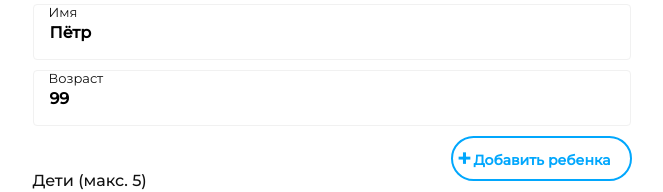
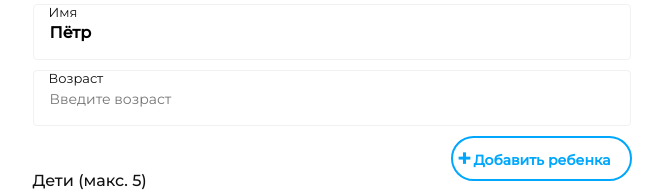
Before and after one commit to Alex666000/task-family-Vue-1, a Vue app: page /form in a window 1280 px wide. Shown: the part 162-354 px from the top of the page, without its empty margins (159-822 px from the left). Built offline with nearby package versions, Linux system fonts and the light colour scheme.

Commit message:
add AppInputValue

```diff
--- /dev/null
+++ b/src/components/AppInput.vue
@@ -0,0 +1,42 @@
+<template>
+  <div class="form-control" :class="{ userNameInput: error }">
+    <label class="input-label" :for="id">{{ label }}</label>
+    <input
+        :type="type"
+        :id="id"
+        :placeholder="placeholder"
+        :value="value"
+        @input="change"
+    >
+    <small v-if="error">{{ error }}</small>
+  </div>
+</template>
+
+<script>
+export default {
+  emits: ['update:value'],
+  props: {
+    type: String,
+    value: String,
+    error: String,
+    label: String,
+    placeholder: String
+  },
+  data () {
+    return {
+      id: 'input-' + Math.random()
+
+    }
+  },
+  methods: {
+    change (event) {
+      this.$emit('update:modelValue', event.target.value)
+    }
+  }
+
+}
+</script>
+
+<style scoped>
+
+</style>
--- a/src/views/Form.vue
+++ b/src/views/Form.vue
@@ -1,35 +1,26 @@
 <template>
-  <!--  Header-->
-
-  <!--Главный блок-->
   <main class="personal-data">
     <div class="container">
       <h2 class="title personal-data__title">Персональные данные</h2>
       <form class="form" @submit.prevent="submitHandler">
-        <!-- Блок для Родителя -->
-        <!-- Имя-->
-        <div class="form-control" :class="{ userNameInput: errors.userName }">
-          <label class="input-label" for="name">Имя</label>
-          <input
-              type="text"
-              id="name"
-              v-model="name"
-              placeholder="Введите имя"
-          >
-          <small v-if="errors.userName">{{ errors.userName }}</small>
-        </div>
-        <!-- Возраст-->
-        <div class="form-control" :class="{ userAgeInput: errors.userAge }">
-          <label class="input-label" for="age">Возраст</label>
-          <input
-              type="number"
-              id="age"
-              max="99"
-              v-model.number="age"
-              placeholder="Введите возраст"
-          >
-          <small v-if="errors.userAge">{{ errors.userAge }}</small>
-        </div>
+        <app-input
+            :type="'text'"
+            :placeholder="'Введите имя'"
+            :error="errors.userName"
+            :label="'Имя'"
+            v-model:value="name"
+        >
+        </app-input>
+        <app-input
+            :type="'number'"
+            :placeholder="'Введите возраст'"
+            :error="errors.userAge"
+            :label="'Возраст'"
+            v-model.number:value="age"
+            max="99"
+        >
+        </app-input>
+
         <div class="children-button">
           <h2 id="title-for-children" class="title personal-data__title">Дети (макс. 5)</h2>
           <button type="button" class="button" @click="addChild" :disabled="isAddChildButtonDisabled">Добавить ребенка</button>
@@ -40,12 +31,13 @@
           <div class="form-control" :class="{ childNameInput: childErrors[index].childName }">
             <label class="input-label" :for="'childName' + index">Имя</label>
             <input
-                :type="'text'"
+                type="text"
                 :id="'childName' + index"
                 v-model="child.childName"
             >
             <small v-if="childErrors[index].childName">{{ childErrors[index].childName }}</small>
           </div>
+
           <div class="form-control" :class="{ childAgeInput: childErrors[index].childAge }">
             <label class="input-label" :for="'childAge' + index">Возраст</label>
             <input
@@ -65,8 +57,11 @@
 </template>
 
 <script>
+import AppInput from '@/components/AppInput'
+
 export default {
   name: 'form',
+  components: {AppInput},
   created () {
     this.initChildErrors()
   },
```
